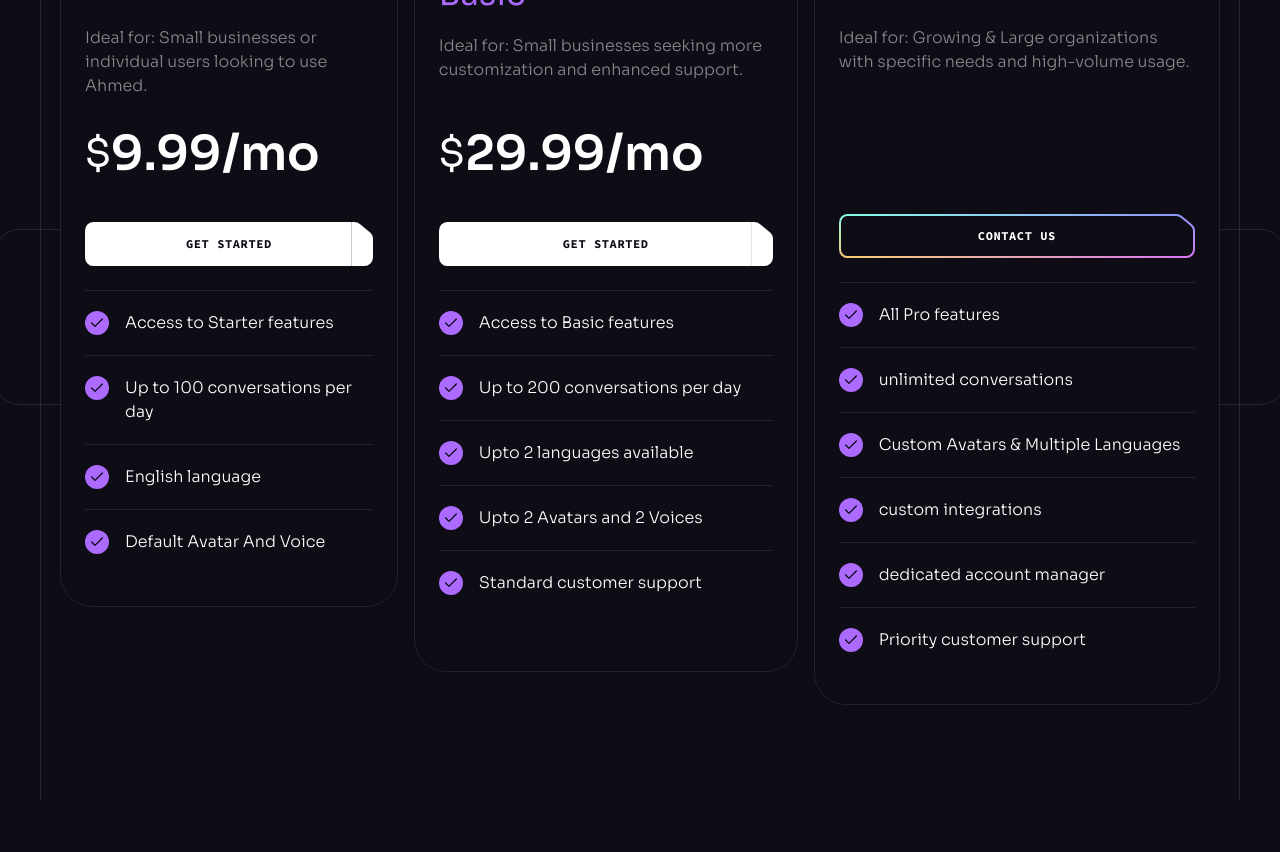
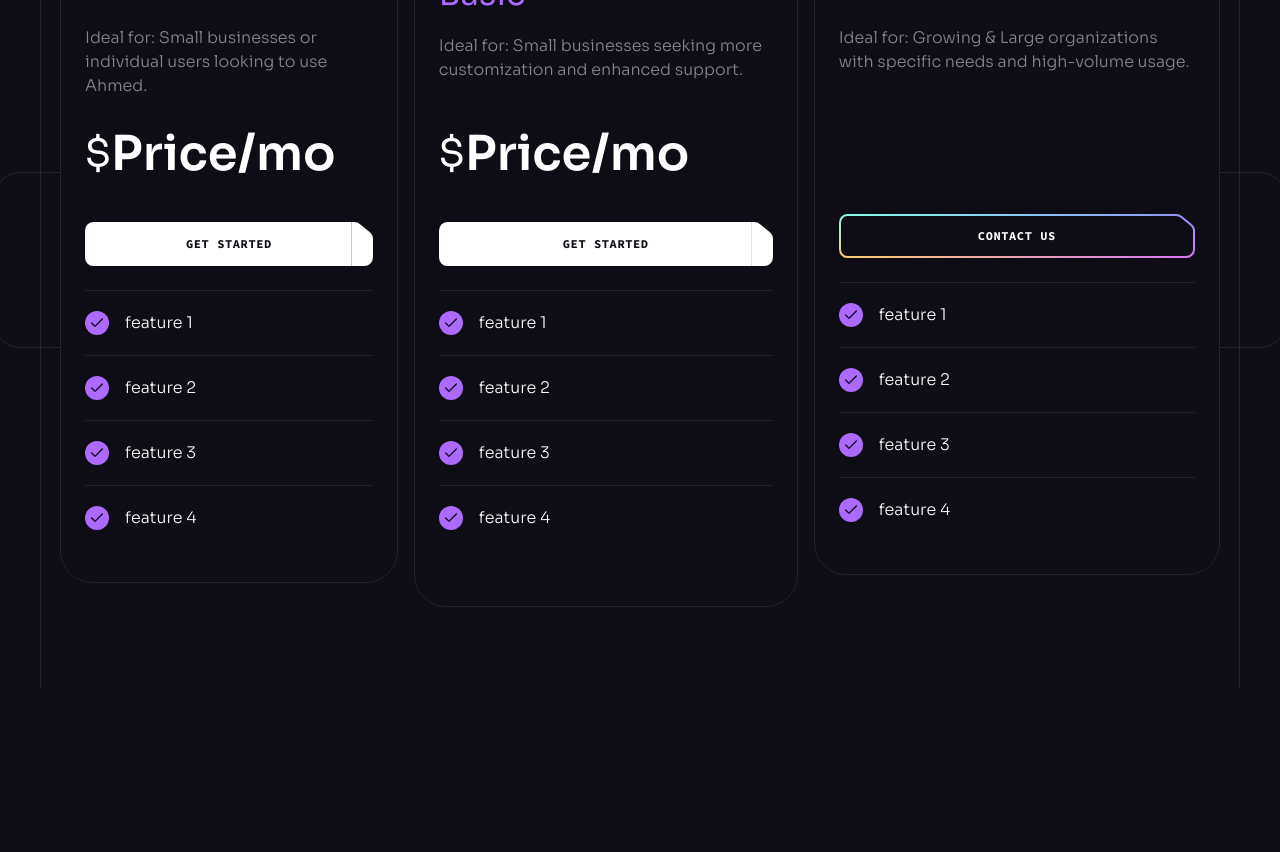
Before and after one commit to Aklile23/Ahmed, a React (Vite) app: page / in a window 1280 px wide. Shown: the part 7540-8392 px from the top of the page. Built offline with nearby package versions, Linux system fonts and the light colour scheme.

Commit message:
first commit

```diff
--- a/src/components/Services.jsx
+++ b/src/components/Services.jsx
@@ -112,8 +112,8 @@ const Services = () => {
                 <img
                   src={two}
                   className="w-full h-full object-cover"
-                  width={520}
-                  height={400}
+                  width={720}
+                  height={600}
                   alt="Scary robot"
                 />
               </div>
--- a/src/constants/index.js
+++ b/src/constants/index.js
@@ -211,29 +211,70 @@ export const collabApps = [
 ];
 
 export const pricing = [
+  // {
+  //   id: "0",
+  //   title: "Starter",
+  //   description: "Ideal for: Small businesses or individual users looking to use Ahmed.",
+  //   price: "9.99/mo",
+  //   features: [
+  //     "Access to Starter features",
+  //     "Up to 100 conversations per day",
+  //     "English language",
+  //     "Default Avatar And Voice",
+  //   ],
+  // },
+  // {
+  //   id: "1",
+  //   title: "Basic",
+  //   description: "Ideal for: Small businesses seeking more customization and enhanced support.",
+  //   price: "29.99/mo",
+  //   features: [
+  //     "Access to Basic features",
+  //     "Up to 200 conversations per day",
+  //     "Upto 2 languages available",
+  //     "Upto 2 Avatars and 2 Voices ",
+  //     "Standard customer support"
+  //   ],
+  // },
+  // {
+  //   id: "2",
+  //   title: "Professional",
+  //   description: "Ideal for: Growing & Large organizations with specific needs and high-volume usage.",
+  //   price: null,
+  //   features: [
+  //     "All Pro features",
+  //     "unlimited conversations",
+  //     "Custom Avatars & Multiple Languages",
+  //     "custom integrations",
+  //     "dedicated account manager",
+  //     "Priority customer support"
+
+  //   ],
+  // },
+
+
   {
     id: "0",
     title: "Starter",
     description: "Ideal for: Small businesses or individual users looking to use Ahmed.",
-    price: "9.99/mo",
+    price: "Price/mo",
     features: [
-      "Access to Starter features",
-      "Up to 100 conversations per day",
-      "English language",
-      "Default Avatar And Voice",
+      "feature 1",
+      "feature 2",
+      "feature 3",
+      "feature 4",
     ],
   },
   {
     id: "1",
     title: "Basic",
     description: "Ideal for: Small businesses seeking more customization and enhanced support.",
-    price: "29.99/mo",
+    price: "Price/mo",
     features: [
-      "Access to Basic features",
-      "Up to 200 conversations per day",
-      "Upto 2 languages available",
-      "Upto 2 Avatars and 2 Voices ",
-      "Standard customer support"
+      "feature 1",
+      "feature 2",
+      "feature 3",
+      "feature 4 ",
     ],
   },
   {
@@ -242,12 +283,10 @@ export const pricing = [
     description: "Ideal for: Growing & Large organizations with specific needs and high-volume usage.",
     price: null,
     features: [
-      "All Pro features",
-      "unlimited conversations",
-      "Custom Avatars & Multiple Languages",
-      "custom integrations",
-      "dedicated account manager",
-      "Priority customer support"
+      "feature 1",
+      "feature 2",
+      "feature 3",
+      "feature 4",
 
     ],
   },
```
Also changed, not shown: src/assets/services/2.png, 1 other file (tests, documents, lock files or other folders).
